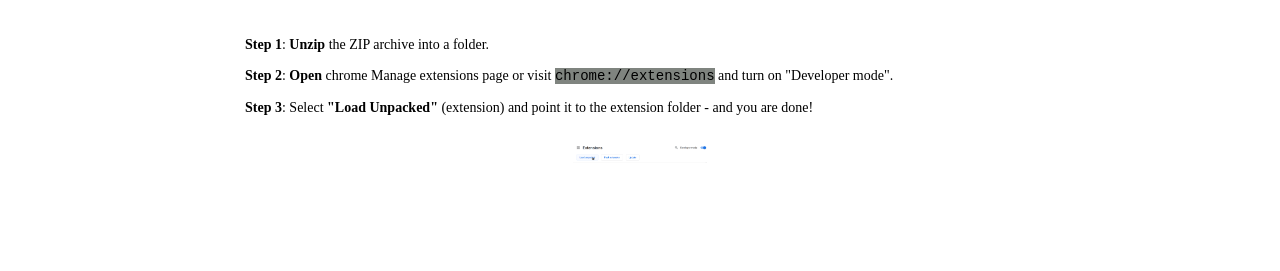
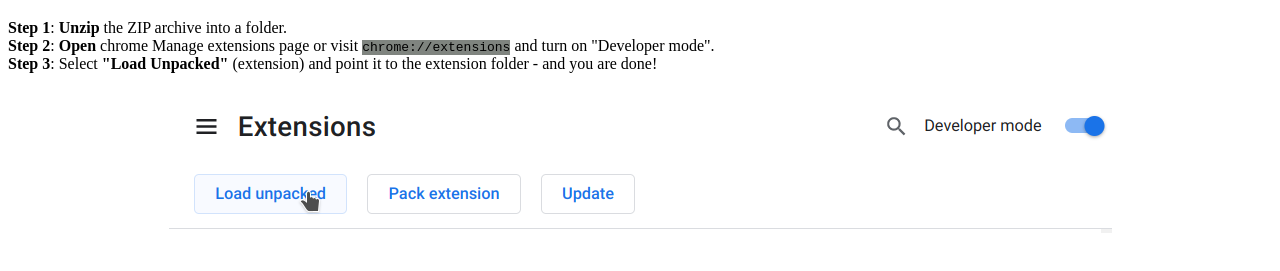
Before and after one commit to Scrawlink/scrawlink-extension, a browser extension: page instructions.html in a window 1280 px wide. Shown: the part 101-372 px from the top of the page. Drawn offline with Linux system fonts and the light colour scheme.

Commit message:
use fork awesome and fix style at scraw.link web page

```diff
--- a/style.css
+++ b/style.css
@@ -42,29 +42,15 @@
   border-radius:3px;
 }
 
-.instructions {
-  padding: 10px;
-  font-size: 14px;
-  margin: 10%;
-  margin: 0 auto;
-  max-width: 800px;
-  line-height: 1.5;
-}
-.instructions div {
-  margin: 5px;
-  display: inline-block;
+#scrawlink.instructions a {
+  display: flex;
+  padding: 5px;
 }
 
-.instructions a {
-  display: block;
+#scrawlink.instructions div {
+  padding-left: 5px;
 }
 
-.instructions img {
-  height:20px;
-  margin-right:5px;
-  left: 0px;
-
-}
 #targetPage
 {
   position:absolute;
```
Also changed, not shown: index.html (+1 -0 lines), index.js (+6 -6 lines).
